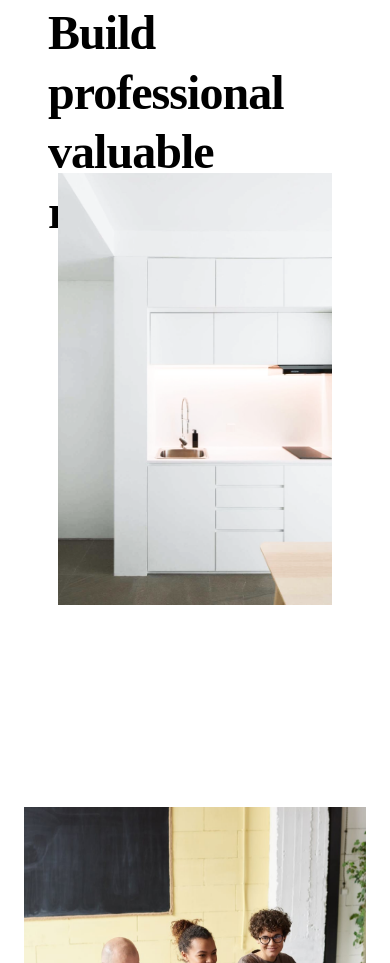
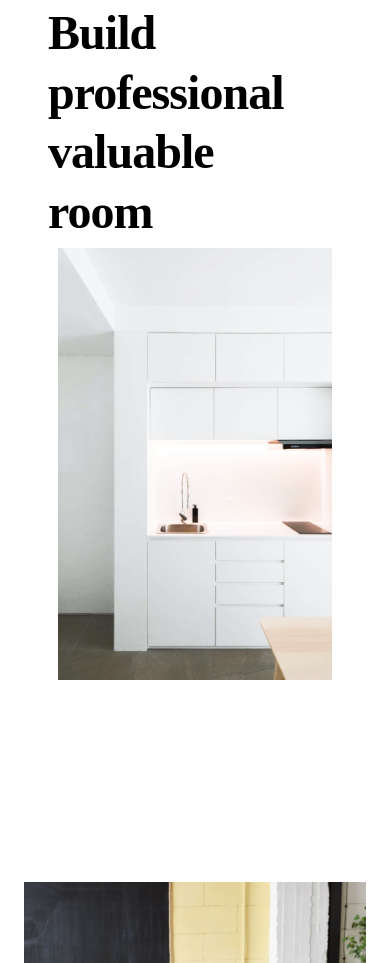
Before and after one commit to GiftChika/Free-Landing-Page-GroupProject, a website: page index.html in a window 390 px wide. Shown: the part 791-1754 px from the top of the page. Drawn offline with nearby package versions, Linux system fonts and the light colour scheme; a web font is replaced by a local one.

Commit message:
made changes to style.css

```diff
--- a/css/style.css
+++ b/css/style.css
@@ -650,6 +650,9 @@ h3 {
   display: flex;
   flex-direction: column;
 }
+.child2{
+  margin-top: 75px;
+}
 .child1 {
   width: Fill (342px);
   height: Hug (180px);
```
